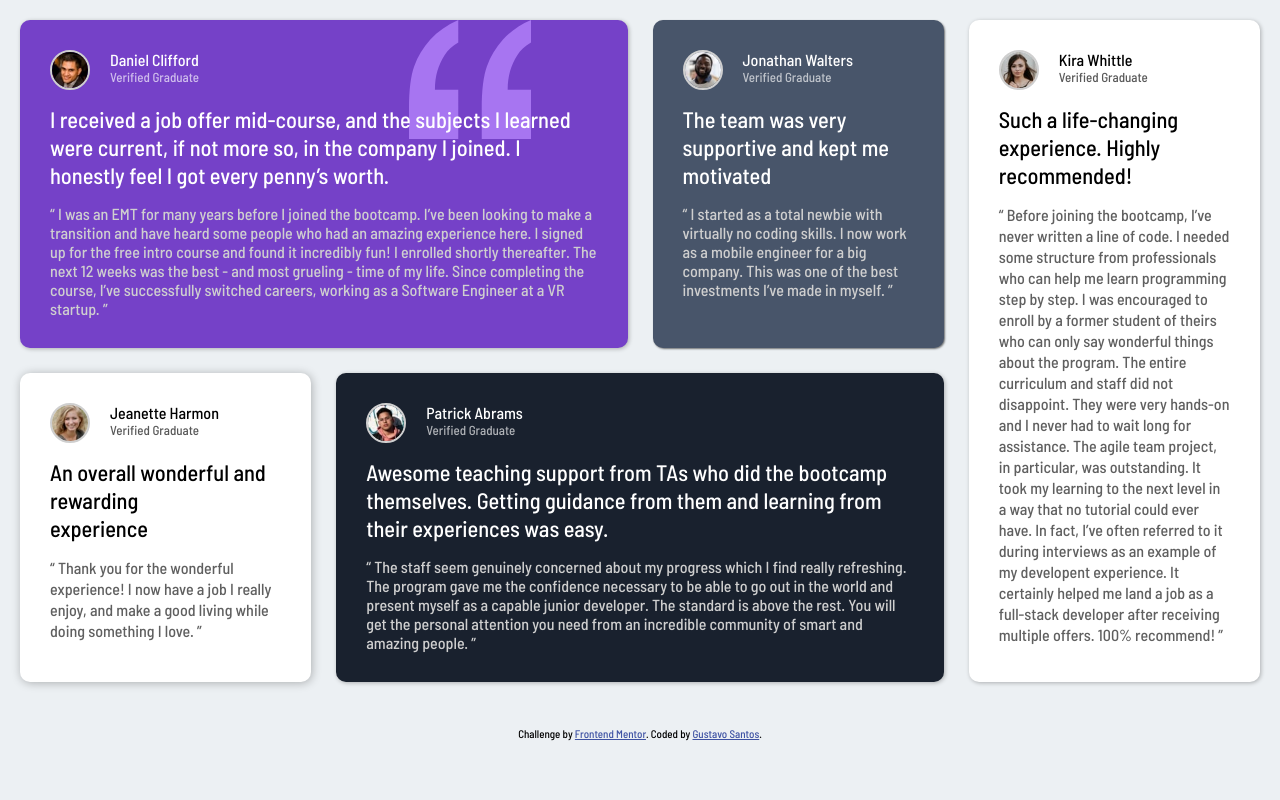
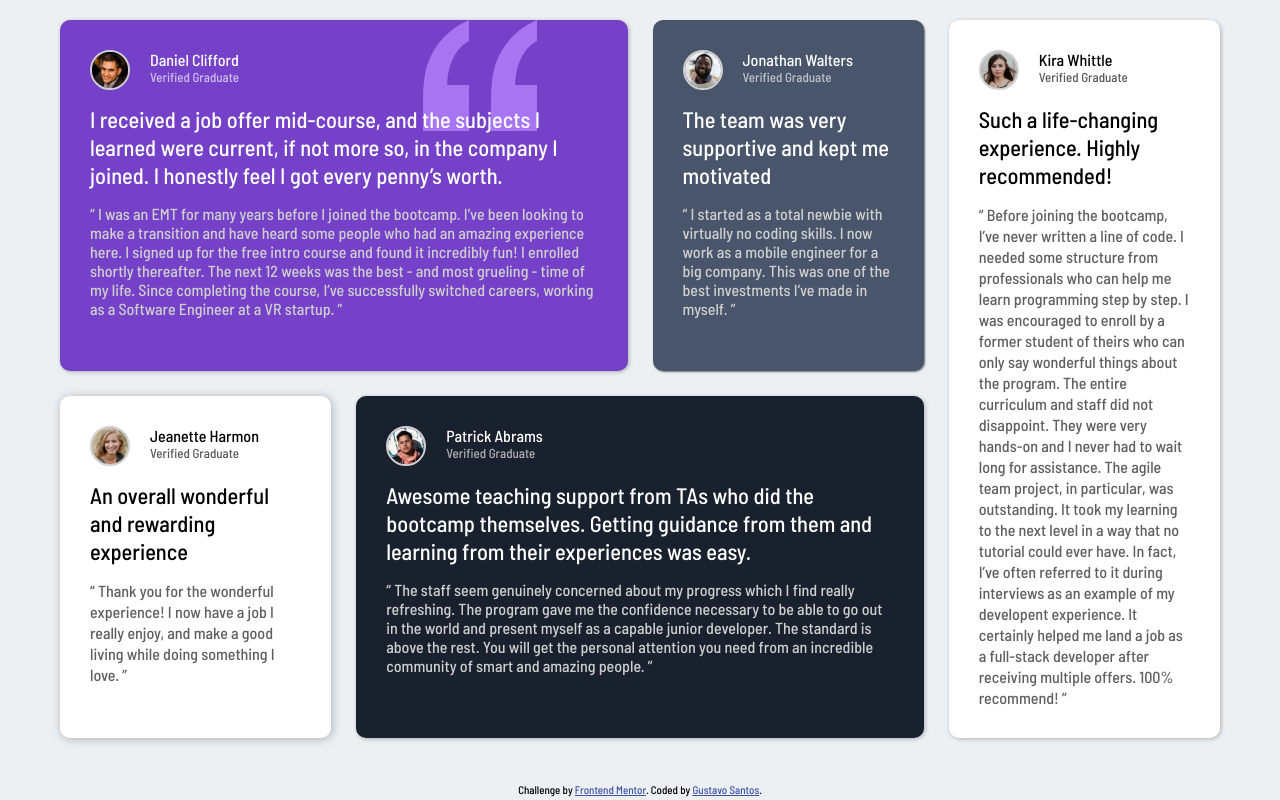
Before and after one commit to Gushigustavo/testimonials-grid-section-main, a plain HTML site: page index.html in a window 1280 px wide. Drawn offline with Linux system fonts and the light colour scheme.

Commit message:
atualização

```diff
--- a/index.html
+++ b/index.html
@@ -69,7 +69,7 @@
         </div>
       </div>
 
-        <h1 class="title--settings2">An overall wonderful and rewarding <br> experience</h1>
+        <h1 class="title--settings2">An overall wonderful and rewarding  experience</h1>
         <p class="paragraph--settings2">
           “ Thank you for the wonderful experience! I now have a job I really enjoy, and make a good living
           while doing something I love. ”
--- a/style.css
+++ b/style.css
@@ -76,7 +76,7 @@ body{
 
 .container{
     padding: 20px;
-    max-width: 1300px;
+    max-width: 1200px;
     display: grid;
     grid-template-columns: 1fr 1fr 1fr 1fr;
     grid-template-rows:auto auto auto;
```
